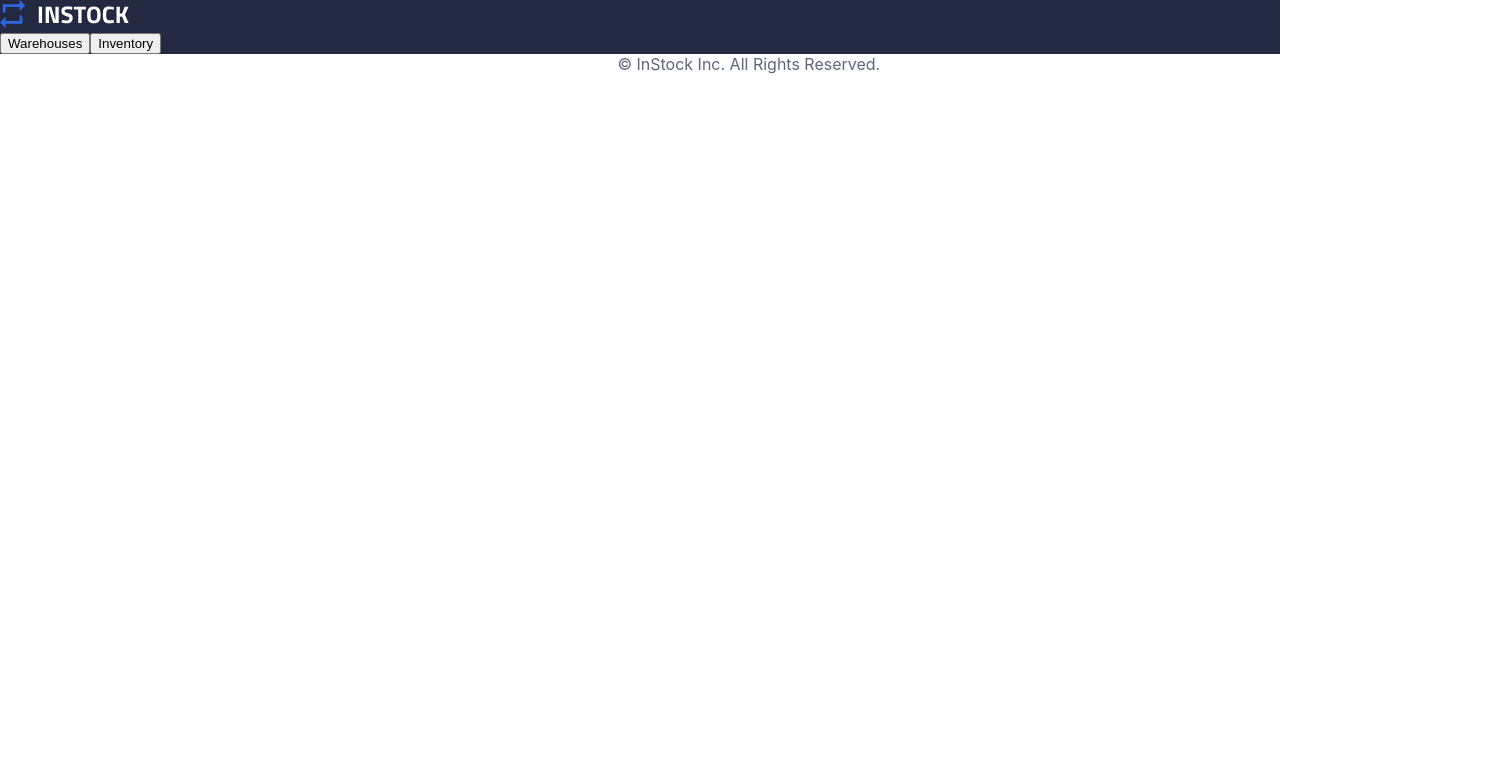
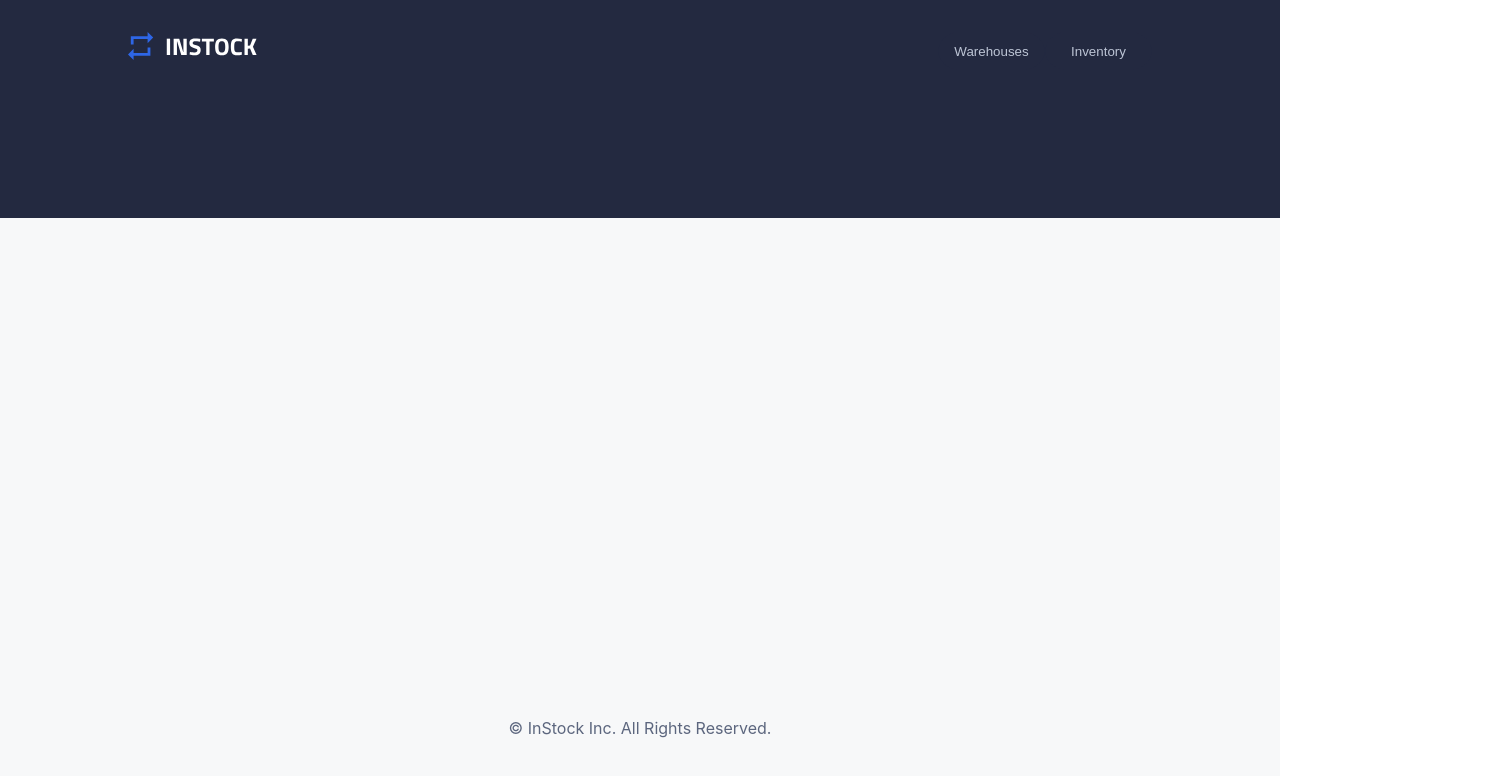
Before and after one commit to jemeryalvarado/in_stock_team1, a React (Create React App) app: page /inventories in a window 1280 px wide. Shown: the top 776 px of the page, 1498 px wide, since content can reach past the window. Built offline with nearby package versions, Linux system fonts and the light colour scheme.

Commit message:
find design edits for footer and header

```diff
--- a/src/App.js
+++ b/src/App.js
@@ -1,6 +1,7 @@
 import { BrowserRouter as Router, Route, Routes } from "react-router-dom";
 import Header from "./components/Header/Header";
 import Footer from "./components/Footer/Footer";
+import "./App.scss";
 
 function App() {
   return (
--- a/src/components/Footer/Footer.js
+++ b/src/components/Footer/Footer.js
@@ -2,7 +2,11 @@ import './Footer.scss';
 
 function Footer(){
     return(
-        <footer className='footer'>© InStock Inc. All Rights Reserved.</footer>
+        <footer className='footer'>
+           <div className='footer__copyright'>
+                 © InStock Inc. All Rights Reserved.
+            </div>
+        </footer>
     )
 }
 
--- a/src/components/Footer/Footer.scss
+++ b/src/components/Footer/Footer.scss
@@ -9,10 +9,36 @@
     display: flex;
     flex-direction: column;
     align-items: center;
-    width: 117%;
+    justify-content: end;
     color:$Slate;
+    background-color: $LightGrey;
+
     @include media-query_('mobile'){
-        font-size: 14px;
-        font-weight:400;
+        height: 72.5vh;
+    }
+
+    @include media-query_('tablet'){
+        height: 70vh;
+    }
+    @include media-query_('desktop'){
+        height: 75vh;
+    }
+
+    &__copyright{
+        padding-bottom: 5rem;
+
+            @include media-query_('mobile'){
+                font-size: 11px;
+                font-weight:400;
+                padding-bottom: 2rem;
+
+            }
+
+            @include media-query_('tablet'){
+                font-size: 12px;
+                font-weight:400;
+                padding-bottom: 2rem;
+
+            }
+    }
 }
-}
--- a/src/components/Header/Header.scss
+++ b/src/components/Header/Header.scss
@@ -11,17 +11,41 @@
         display: flex;
         flex-direction: column;
         align-items: center;
-        width: 375px;
+        width: 100%;
         height: 200px;
         gap: 1rem;
         opacity: 0px;
+    }
 
+    @include media-query_('tablet') {
+        display: flex;
+        flex-direction: 'row';
+        justify-content: space-between;
+        height: 186px;
+        padding-left: 2rem;
+        padding-right: 2rem;
+        padding-top: 2rem;
     }
+
+    @include media-query_('desktop') {
+        display: flex;
+        flex-direction: 'row';
+        justify-content: space-between;
+        height: 186px;
+        padding-left: 8rem;
+        padding-right: 8rem;
+        padding-top: 2rem;
+    }
+
 
     &__logo--img{
         @include media-query_('mobile'){
             width: 8.0369rem;
             margin-top: 1.5rem;
+        }
+
+        @include media-query_('desktop'){
+            width: 8.0369rem;
         }
     }
 
@@ -31,29 +55,64 @@
             flex-direction: row;
             justify-content: center;
         }
+        @include media-query_('desktop'){
+            display: flex;
+            flex-direction: row;
+            justify-content: space-between;
+        }
     }
 
     &__buttonsContainer--child{
+
+        background-color: $Graphite;
+        border: 1px solid $Graphite;
+        color: $Cloud;
+        border-radius: 1.25rem;
+
         @include media-query_('mobile'){
-            background-color: $Graphite;
-            width:10.25rem;
+            width:9.25rem;
             height: 2.25rem;
-            border: 1px solid $Graphite;
             border-radius: 1.25rem;
-            color: $Cloud;
             margin-top: 1rem;
-        // @include text-styles-config(13px, 20px ,'BodySmall');
+            @include text-styles('BodyMedium', true);
 
         &:focus{
             background-color: $InstockBlack;
-            width:10.25rem;
+            width:9.25rem;
             height: 2.25rem;
             border: 1px solid $InstockBlack;
             border-radius: 1.25rem;
             color: $White;
             margin-top: 1rem;
         }
+        }
 
+        @include media-query_('tablet'){
+            width: 6.6875rem;
+            height: 2.375rem;
+            &:focus{
+                background-color: $InstockBlack;
+                border: 1px solid $InstockBlack;
+                border-radius: 1.25rem;
+                color: $White;
+                width: 6.6875rem;
+                height: 2.375rem;
+                border-radius: 1.25rem;
+            }
+        }
+
+        @include media-query_('desktop'){
+            width: 6.6875rem;
+            height: 2.375rem;
+            &:focus{
+                background-color: $InstockBlack;
+                border: 1px solid $InstockBlack;
+                border-radius: 1.25rem;
+                color: $White;
+                width: 6.6875rem;
+                height: 2.375rem;
+                border-radius: 1.25rem;
+            }
         }
     }
 }
```
Also changed, not shown: src/App.scss (line endings or trailing spaces).
